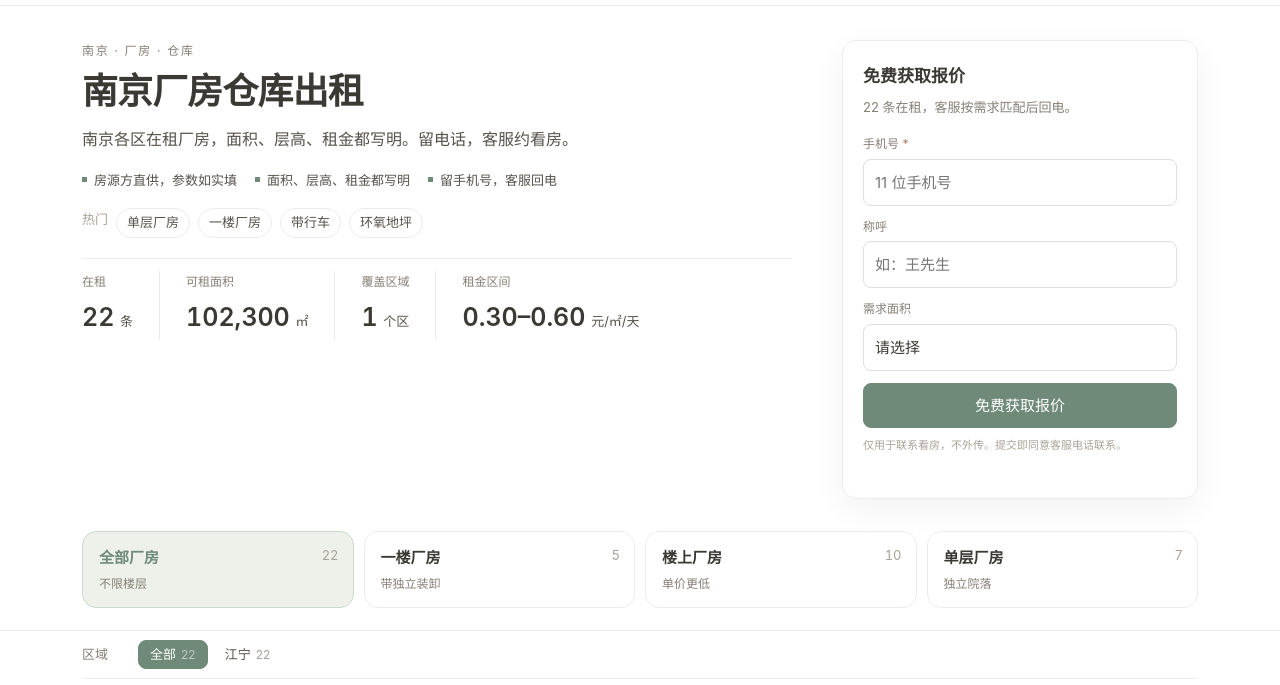
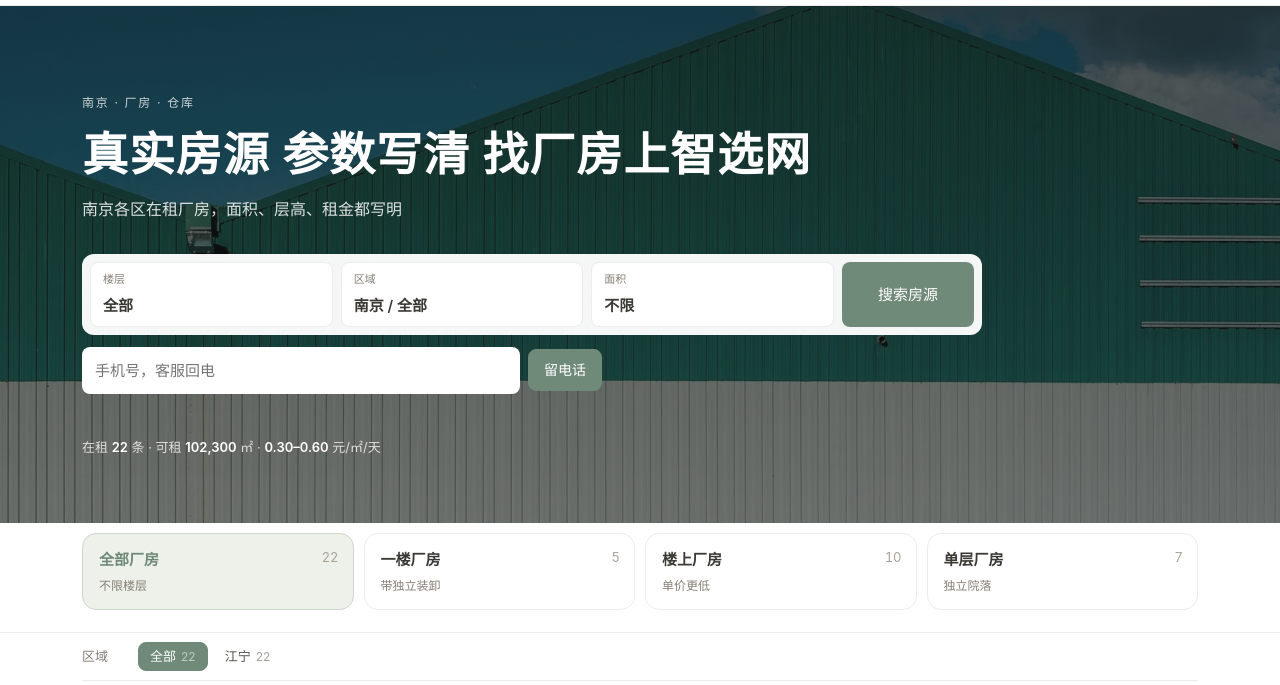
Before and after one commit to indgggg6-wq/zhixuan-site, a plain HTML site: page index.html in a window 1280 px wide. Shown: the part 53-738 px from the top of the page. Drawn offline with Linux system fonts and the light colour scheme.

Commit message:
更新站点

```diff
--- a/assets/site.css
+++ b/assets/site.css
@@ -1320,3 +1320,67 @@ select.field__input { appearance: none; }
   transition: opacity 0.2s var(--ease), transform 0.2s var(--ease);
 }
 .toast.is-on { opacity: 1; transform: translateX(-50%) translateY(0); }
+
+
+/* 17 · 首页大图首屏 ------------------------------------------------------- */
+.hero--photo {
+  position: relative; min-height: 480px;
+  display: flex; align-items: center;
+  padding: clamp(48px, 7vw, 86px) 0 clamp(40px, 5vw, 64px);
+  overflow: hidden;
+  color: #fff;
+}
+.hero__bg { position: absolute; inset: 0; z-index: 0; }
+.hero__bg img { width: 100%; height: 100%; object-fit: cover; filter: saturate(0.72) brightness(0.86); }
+.hero__bg::after {
+  content: ""; position: absolute; inset: 0;
+  background: linear-gradient(180deg, rgba(16, 22, 19, 0.66), rgba(16, 22, 19, 0.52));
+}
+.hero__inner { position: relative; z-index: 1; width: 100%; }
+.hero--photo .hero__kicker { color: rgba(255, 255, 255, 0.78); }
+.hero--photo .hero__title {
+  margin-top: 12px; max-width: 20em;
+  font-size: clamp(30px, 3.6vw, 46px); font-weight: 600;
+  line-height: 1.25; letter-spacing: 0.02em; color: #fff;
+}
+.hero__sub { margin-top: 12px; font-size: 16px; color: rgba(255, 255, 255, 0.85); }
+.hero-search {
+  display: grid; grid-template-columns: repeat(3, minmax(0, 1fr)) 132px;
+  gap: 8px; margin-top: clamp(20px, 3vw, 30px);
+  max-width: 900px; padding: 8px;
+  background: rgba(255, 255, 255, 0.96); border-radius: 12px;
+}
+.hero-search label {
+  display: flex; flex-direction: column; gap: 2px;
+  padding: 7px 12px; background: #fff;
+  border: 1px solid var(--line); border-radius: 8px;
+}
+.hero-search span { font-size: 11px; color: var(--mute); }
+.hero-search select {
+  width: 100%; border: 0; outline: 0; background: transparent;
+  font: inherit; font-size: 15px; font-weight: 600; color: var(--ink);
+  appearance: none;
+}
+.hero-search button {
+  border-radius: 8px; background: var(--brand); color: #fff;
+  font-size: 15px; font-weight: 500;
+}
+.hero-search button:hover { background: var(--brand-2); }
+.hero-inline { display: flex; align-items: center; gap: 8px; margin-top: 12px; max-width: 520px; flex-wrap: wrap; }
+.hero-inline__phone {
+  flex: 1 1 200px; min-width: 0; padding: 10px 13px;
+  border: 0; border-radius: 8px; font: inherit; font-size: 15px;
+}
+.hero-inline .btn { padding-block: 10px; }
+.hero-inline .lead__state { flex-basis: 100%; margin: 2px 0 0; color: #fff; }
+.hero__statsline { margin-top: 14px; font-size: 13px; color: rgba(255, 255, 255, 0.78); }
+.hero__statsline b { font-weight: 600; color: #fff; }
+
+@media (max-width: 760px) {
+  .hero--photo { min-height: 0; padding: 34px 0 28px; }
+  .hero--photo .hero__title { font-size: 26px; }
+  .hero__sub { font-size: 14px; }
+  .hero-search { grid-template-columns: 1fr 1fr; }
+  .hero-search button { grid-column: 1 / -1; padding-block: 11px; }
+  .hero-inline { max-width: none; }
+}
--- a/assets/site.js
+++ b/assets/site.js
@@ -443,6 +443,27 @@
     });
   });
 
+  // 首屏搜索条：应用筛选并滚到列表
+  var heroSearch = document.querySelector('[data-hero-search]');
+  if (heroSearch) {
+    heroSearch.addEventListener('submit', function (e) {
+      e.preventDefault();
+      var f = heroSearch.querySelector('[name="floor"]').value;
+      var d = heroSearch.querySelector('[name="district"]').value;
+      var a = heroSearch.querySelector('[name="area"]').value;
+      state.floor = f || 'all';
+      state.district = d || 'all';
+      state.area = a || 'all';
+      setPressed('floor', state.floor);
+      setPressed('district', state.district);
+      setPressed('area', state.area);
+      syncBlocks();
+      apply();
+      var target = document.getElementById('all-listings');
+      if (target) target.scrollIntoView({ behavior: 'smooth', block: 'start' });
+    });
+  }
+
   filterRoot.addEventListener('click', function (e) {
     var btn = e.target.closest('[data-group]');
     if (!btn) return;
--- a/index.html
+++ b/index.html
@@ -67,66 +67,53 @@
   <a class="mnav__tel" href="tel:13800000000"><svg width="14" height="14" viewBox="0 0 24 24" fill="none" stroke="currentColor" stroke-width="1.7" stroke-linecap="round" stroke-linejoin="round" aria-hidden="true"><path d="M22 16.92v3a2 2 0 0 1-2.18 2 19.79 19.79 0 0 1-8.63-3.07 19.5 19.5 0 0 1-6-6A19.79 19.79 0 0 1 2.12 4.18 2 2 0 0 1 4.11 2h3a2 2 0 0 1 2 1.72c.13.96.36 1.9.7 2.81a2 2 0 0 1-.45 2.11L8.09 9.91a16 16 0 0 0 6 6l1.27-1.27a2 2 0 0 1 2.11-.45c.9.34 1.85.57 2.81.7A2 2 0 0 1 22 16.92z"/></svg> 138 0000 0000</a>
 </nav>
 <main id="main">
-  <section class="hero">
-    <div class="wrap hero__grid">
-      <div class="hero__main">
-        <p class="hero__kicker">南京 · 厂房 · 仓库</p>
-        <h1 class="hero__title">南京厂房仓库出租</h1>
-        <p class="hero__desc">南京各区在租厂房，面积、层高、租金都写明。留电话，客服约看房。</p>
-        <ul class="hero__trust">
-          <li>房源方直供，参数如实填</li>
-          <li>面积、层高、租金都写明</li>
-          <li>留手机号，客服回电</li>
-        </ul>
-        <p class="hero__hot">
-          <span>热门</span>
-          <a href="?q=单层">单层厂房</a>
-          <a href="?q=一楼">一楼厂房</a>
-          <a href="?q=带行车">带行车</a>
-          <a href="?q=环氧地坪">环氧地坪</a>
-        </p>
-        <dl class="hero__stats">
-          <div><dt>在租</dt><dd><b class="num" data-count="22">22</b> 条</dd></div>
-          <div><dt>可租面积</dt><dd><b class="num" data-count="102300">102,300</b> ㎡</dd></div>
-          <div><dt>覆盖区域</dt><dd><b class="num" data-count="1">1</b> 个区</dd></div>
-          <div><dt>租金区间</dt><dd><b class="num">0.30–0.60</b> 元/㎡/天</dd></div>
-        </dl>
-      </div>
-      <aside class="hero__lead" id="lead-home">
+  <section class="hero hero--photo">
+    <div class="hero__bg" aria-hidden="true">
+      <img src="assets/img/hero-warehouse.webp" alt="" width="1600" height="900" fetchpriority="high" decoding="async">
+    </div>
+    <div class="wrap hero__inner">
+      <p class="hero__kicker">南京 · 厂房 · 仓库</p>
+      <h1 class="hero__title">真实房源 参数写清 找厂房上智选网</h1>
+      <p class="hero__sub">南京各区在租厂房，面积、层高、租金都写明</p>
 
-<form class="lead" data-lead-form data-source="home" novalidate>
-  <div class="lead__head">
-    <p class="lead__title">免费获取报价</p>
-    <p class="lead__sub">22 条在租，客服按需求匹配后回电。</p>
-  </div>
-  <div class="lead__fields">
-    <label class="field">
-      <span class="field__label">手机号 <b>*</b></span>
-      <input class="field__input" type="tel" name="phone" inputmode="numeric" autocomplete="tel" maxlength="11" placeholder="11 位手机号" required>
-    </label>
-    <label class="field">
-      <span class="field__label">称呼</span>
-      <input class="field__input" type="text" name="name" maxlength="20" autocomplete="name" placeholder="如：王先生">
-    </label>
+      <form class="hero-search" data-hero-search>
+        <label>
+          <span>楼层</span>
+          <select name="floor">
+            <option value="all">全部</option>
+            <option value="first">一楼</option>
+            <option value="upper">楼上</option>
+            <option value="single">单层</option>
+          </select>
+        </label>
+        <label>
+          <span>区域</span>
+          <select name="district">
+            <option value="all">南京 / 全部</option>
+            <option value="江宁">江宁（22）</option>
+          </select>
+        </label>
+        <label>
+          <span>面积</span>
+          <select name="area">
+            <option value="all">不限</option>
+            <option value="s">3000㎡ 以下</option>
+            <option value="m">3000–6000㎡</option>
+            <option value="l">6000–10000㎡</option>
+            <option value="xl">10000㎡ 以上</option>
+          </select>
+        </label>
+        <button type="submit">搜索房源</button>
+      </form>
 
-    <label class="field">
-      <span class="field__label">需求面积</span>
-      <select class="field__input" name="need">
-        <option value="">请选择</option>
-        <option>1000㎡ 以下</option>
-        <option>1000–3000㎡</option>
-        <option>3000–6000㎡</option>
-        <option>6000㎡ 以上</option>
-        <option>先了解行情</option>
-      </select>
-    </label>
-  </div>
-  <input class="honeypot" type="text" name="company" tabindex="-1" autocomplete="off" aria-hidden="true">
-  <button class="btn btn--primary btn--block" type="submit">免费获取报价</button>
-  <p class="lead__note">仅用于联系看房，不外传。提交即同意客服电话联系。</p>
-  <p class="lead__state" data-lead-state aria-live="polite"></p>
-</form>
-      </aside>
+      <form class="hero-inline" data-lead-form data-source="home-hero">
+        <input class="hero-inline__phone" type="tel" name="phone" inputmode="numeric" maxlength="11" placeholder="手机号，客服回电" aria-label="手机号">
+        <input class="honeypot" type="text" name="company" tabindex="-1" autocomplete="off" aria-hidden="true">
+        <button class="btn btn--primary" type="submit">留电话</button>
+        <p class="lead__state" data-lead-state aria-live="polite"></p>
+      </form>
+
+      <p class="hero__statsline">在租 <b>22</b> 条 · 可租 <b>102,300</b> ㎡ · <b>0.30–0.60</b> 元/㎡/天</p>
     </div>
   </section>
 
```
Also changed, not shown: assets/img/hero-warehouse.webp (added).
